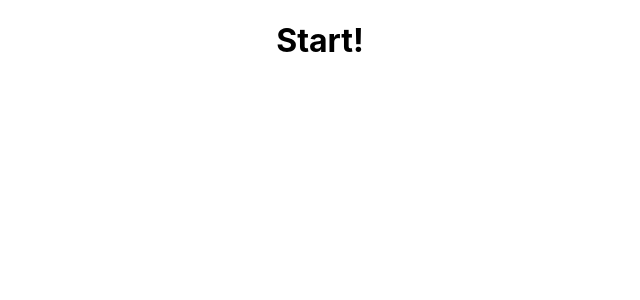
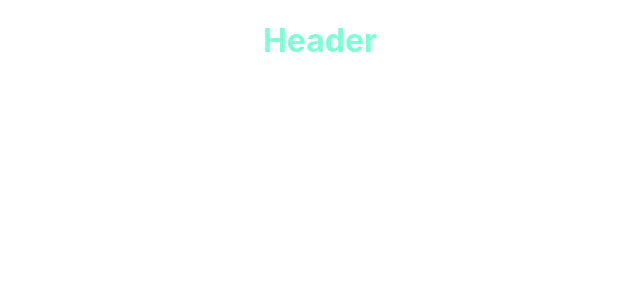
Before and after one commit to helter88/portfolio-website, a React (Create React App) app: page / in a window 1280 px wide. Shown: the top 300 px of the page, without its empty margins (320-960 px from the left). Built offline with nearby package versions, Linux system fonts and the light colour scheme.

Commit message:
create header file and add header.module.css

```diff
--- a/src/App.tsx
+++ b/src/App.tsx
@@ -1,11 +1,11 @@
-import React from 'react';
-import logo from './logo.svg';
 import './App.css';
+import Header from './components/Header';
 
 function App() {
   return (
     <div className="App">
-      <h1>Start!</h1>
+      <Header/>
+
     </div>
   );
 }
--- /dev/null
+++ b/src/components/Header.module.css
@@ -0,0 +1,3 @@
+h1 {
+  color:aquamarine
+}
--- /dev/null
+++ b/src/components/Header.tsx
@@ -0,0 +1,12 @@
+import React from 'react'
+import styles from './Header.module.css';
+
+const Header: React.FC = () => {
+  return (
+    <header className={styles.header}>
+      <h1>Header</h1>
+    </header>
+  )
+}
+
+export default Header
```
